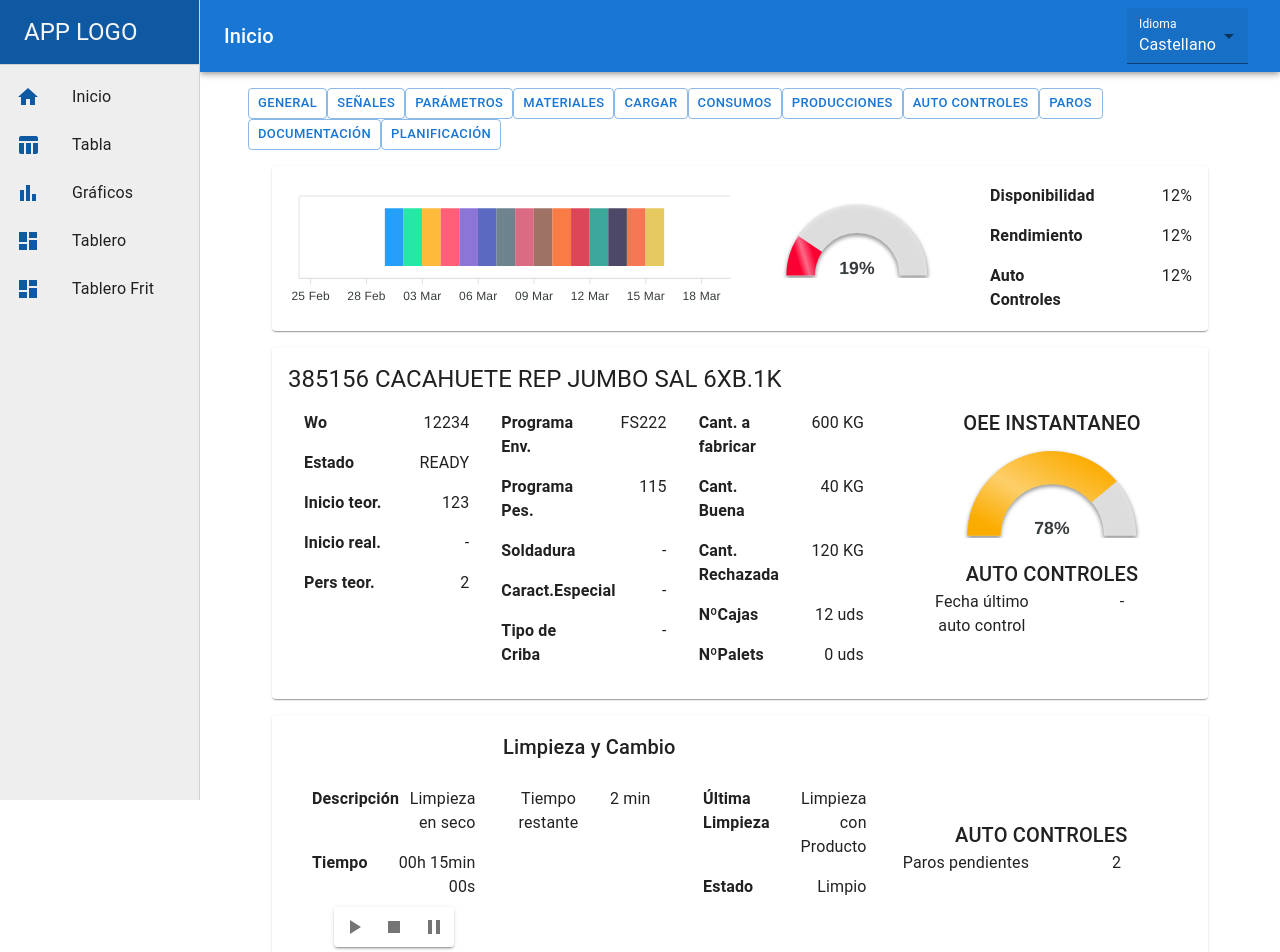
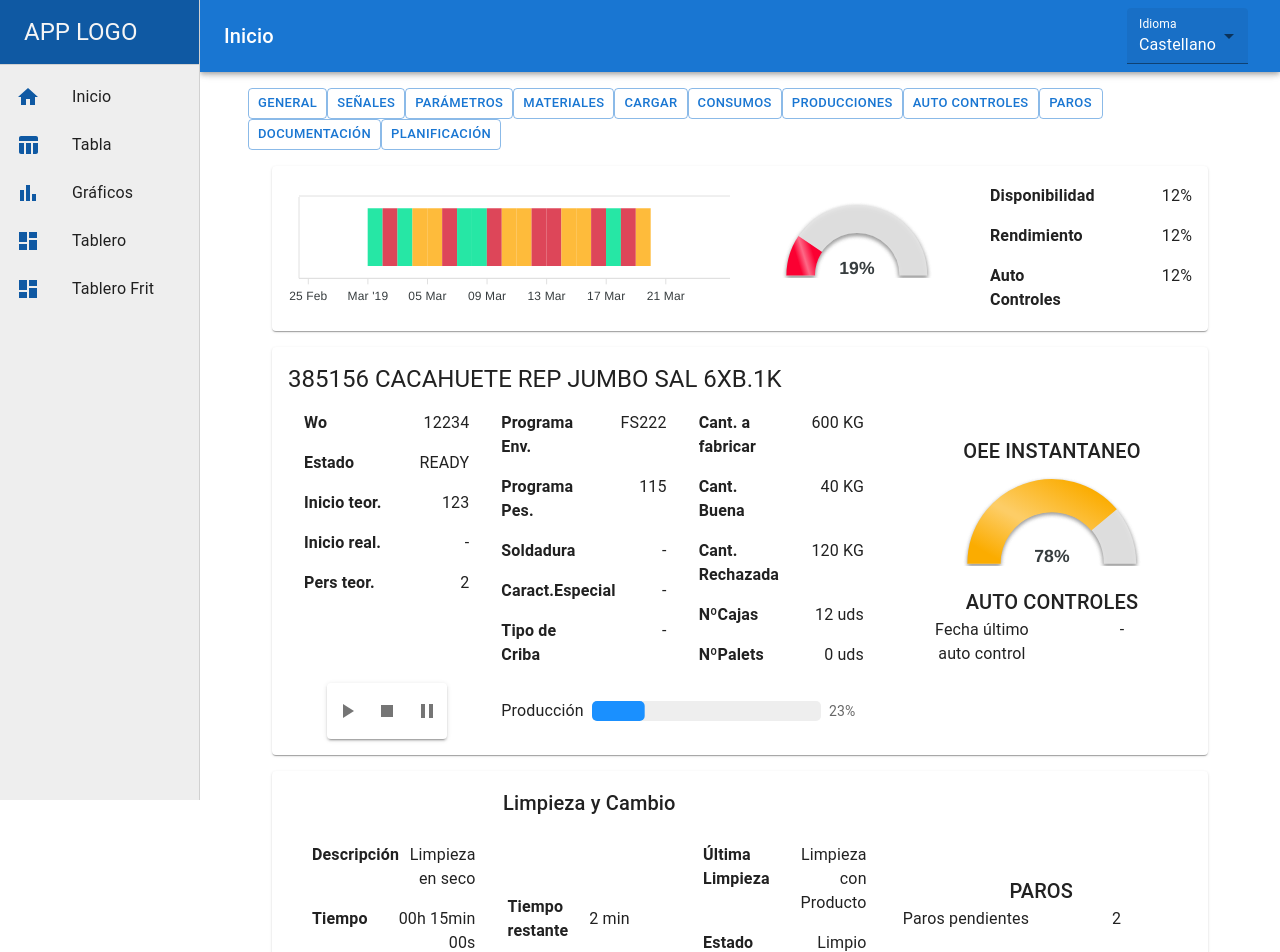
Before and after one commit to adrianamoni/matdemo, a React (Vite) app: page /frit-dashboard in a window 1280 px wide. Shown: the top 952 px of the page. Built offline with nearby package versions, Linux system fonts and the light colour scheme.

Commit message:
of detail, production buttons and linar progress

```diff
--- a/src/components/Dashboard.jsx
+++ b/src/components/Dashboard.jsx
@@ -24,6 +24,7 @@ import { ExpandMore } from "@mui/icons-material";
 import HalfDoughnut from "../widgets/halfDoughnut/HalfDoughnut";
 import { blue, green, orange, red } from "@mui/material/colors";
 import { Link } from "react-router-dom";
+import Text from "./../languages/Text";
 
 const Item = styled(Paper)(({ theme }) => ({
   ...theme.typography.body2,
@@ -60,7 +61,7 @@ const CardItem = ({ color, line }) => {
             <Grid container alignItems="center">
               <Grid item xs={6}>
                 <Typography variant="h6" gutterBottom>
-                  <strong>Producto</strong>
+                  <strong>{Text({ tid: "product" })}</strong>
                 </Typography>
               </Grid>
               <Grid item xs={6}>
@@ -70,7 +71,7 @@ const CardItem = ({ color, line }) => {
               </Grid>
               <Grid item xs={6}>
                 <Typography variant="h6" gutterBottom>
-                  <strong>Orden</strong>
+                  <strong>{Text({ tid: "order" })}</strong>
                 </Typography>
               </Grid>
               <Grid item xs={6}>
--- a/src/components/FritDashboard.jsx
+++ b/src/components/FritDashboard.jsx
@@ -24,9 +24,12 @@ import PauseIcon from "@mui/icons-material/Pause";
 import Timeline from "../widgets/timeline/Timeline";
 import Text from "./../languages/Text";
 import { useParams } from "react-router-dom";
+import LineProgress from "../widgets/progress/LineProgress";
+import useWindowSize from "./customHooks/UseWindowsSize";
 
 const FritDashboard = () => {
   let { slug } = useParams();
+  const { width } = useWindowSize();
 
   const ofDetailNav = [
     "General",
@@ -345,12 +348,54 @@ const FritDashboard = () => {
                         </ListItem>
                       </List>
                     </Grid>
+                    <Grid
+                      item
+                      container
+                      xs={12}
+                      sm={12}
+                      md={12}
+                      lg={4}
+                      justifyContent={"center"}
+                    >
+                      <ButtonGroup
+                        variant="contained"
+                        size="small"
+                        aria-label="large button group"
+                      >
+                        <IconButton>
+                          <PlayArrowIcon />
+                        </IconButton>
+                        <IconButton>
+                          <StopIcon />
+                        </IconButton>
+                        <IconButton>
+                          <PauseIcon />
+                        </IconButton>
+                      </ButtonGroup>
+                    </Grid>
+                    <Grid
+                      item
+                      container
+                      xs={12}
+                      sm={12}
+                      md={12}
+                      lg={8}
+                      justifyContent={"center"}
+                      alignItems={"center"}
+                      sx={{ p: 2 }}
+                    >
+                      <Grid item xs={3}>
+                        {width < 550 ? "Prod." : Text({ tid: "production" })}
+                      </Grid>
+                      <Grid item xs={9}>
+                        <LineProgress value={23} />
+                      </Grid>
+                    </Grid>
                   </Grid>
                 </Grid>
 
-                <Grid item xs={12} md={4} sx={{ padding: 2 }}>
-                  <Grid container>
-                    <Grid container item>
+                <Grid item container xs={12} md={4} sx={{ padding: 2 }}>
+                  <Grid container item xs={12}>
                     <Grid item xs={12}>
                       <Typography align="center" variant="h6" component="h6">
                         OEE INSTANTANEO
@@ -360,7 +405,7 @@ const FritDashboard = () => {
                       <HalfDoughnut value={[78]} />
                     </Grid>
                   </Grid>
-                    <Grid container item align="center">
+                  <Grid container align="center" item xs={12}>
                     <Grid item xs={12}>
                       <Typography variant="h6" component="h6">
                         AUTO CONTROLES
@@ -374,7 +419,6 @@ const FritDashboard = () => {
                     </Grid>
                     <Grid item xs={6}>
                       -
-                      </Grid>
                     </Grid>
                   </Grid>
                 </Grid>
@@ -449,11 +493,14 @@ const FritDashboard = () => {
                       xs={12}
                       sm={12}
                       md={4}
-                      align="center"
+                      alignItems="center"
+                      justifyContent="center"
                       sx={{ p: 2 }}
                     >
                       <Grid item xs={6}>
-                        <Typography>Tiempo restante</Typography>
+                        <Typography>
+                          <strong>Tiempo restante</strong>
+                        </Typography>
                       </Grid>
                       <Grid item xs={6}>
                         <Typography>2 min</Typography>
@@ -491,11 +538,11 @@ const FritDashboard = () => {
                     </Grid>
                   </Grid>
                 </Grid>
-                <Grid item xs={12} md={4}>
-                  <Grid container item align="center">
+                <Grid item xs={12} md={4} align="center">
+                  <Grid container item>
                     <Grid item xs={12}>
-                      <Typography align="center" variant="h6" component="h6">
-                        AUTO CONTROLES
+                      <Typography variant="h6" component="h6">
+                        PAROS
                       </Typography>
                     </Grid>
 
--- a/src/languages/en.js
+++ b/src/languages/en.js
@@ -29,6 +29,10 @@ const en = {
   interruptions: "Interruptions",
   documentation: "Documentation",
   planification: "Planification",
+  //
+  production: "Production",
+  product: "Product",
+  order: "Order",
 };
 
 export default en;
--- a/src/languages/es.js
+++ b/src/languages/es.js
@@ -29,6 +29,10 @@ const es = {
   interruptions: "Paros",
   documentation: "Documentación",
   planification: "Planificación",
+  //
+  production: "Producción",
+  product: "Producto",
+  order: "Orden",
 };
 
 export default es;
--- /dev/null
+++ b/src/widgets/progress/LineProgress.jsx
@@ -0,0 +1,35 @@
+import React from "react";
+import LinearProgress, {
+  linearProgressClasses,
+} from "@mui/material/LinearProgress";
+import { Box, styled, Typography } from "@mui/material";
+
+const StyledLinearProgress = styled(LinearProgress)(({ theme }) => ({
+  height: 20,
+  borderRadius: 5,
+  [`&.${linearProgressClasses.colorPrimary}`]: {
+    backgroundColor:
+      theme.palette.grey[theme.palette.mode === "light" ? 200 : 800],
+  },
+  [`& .${linearProgressClasses.bar}`]: {
+    borderRadius: 5,
+    backgroundColor: theme.palette.mode === "light" ? "#1a90ff" : "#308fe8",
+  },
+}));
+
+const LineProgress = ({ value }) => {
+  return (
+    <Box sx={{ display: "flex", alignItems: "center" }}>
+      <Box sx={{ width: "100%", mr: 1 }}>
+        <StyledLinearProgress variant="determinate" value={value || 0} />
+      </Box>
+      <Box sx={{ minWidth: 35 }}>
+        <Typography variant="body2" color="text.secondary">{`${Math.round(
+          value
+        )}%`}</Typography>
+      </Box>
+    </Box>
+  );
+};
+
+export default LineProgress;
--- a/src/widgets/timeline/Timeline.jsx
+++ b/src/widgets/timeline/Timeline.jsx
@@ -1,33 +1,19 @@
 import React from "react";
 import ReactApexChart from "react-apexcharts";
-const colors = [
-  "#008FFB",
-  "#00E396",
-  "#FEB019",
-  "#FF4560",
-  "#775DD0",
-  "#3F51B5",
-  "#546E7A",
-  "#D4526E",
-  "#8D5B4C",
-  "#F86624",
-  "#D7263D",
-  "#1B998B",
-  "#2E294E",
-  "#F46036",
-  "#E2C044",
-];
+const colors = ["#FEB019", "#00E396", "#D7263D"];
 const Timeline = () => {
   const series = [
     {
       name: "Whatever",
-      data: colors.map((item, i) => ({
+      data: [
+        1, 2, 3, 4, 5, 6, 7, 8, 9, 10, 11, 12, 13, 14, 15, 16, 17, 18, 19,
+      ].map((item, i) => ({
         x: "Code",
         y: [
           new Date(`2019-03-${i + 1}`).getTime(),
           new Date(`2019-03-${i + 2}`).getTime(),
         ],
-        fillColor: item,
+        fillColor: colors[(Math.random() * colors.length) | 0],
       })),
     },
   ];
@@ -73,3 +59,19 @@ const Timeline = () => {
 };
 
 export default Timeline;
+
+/*   "#008FFB",
+  "#00E396",
+  "#FEB019",
+  "#FF4560",
+  "#775DD0",
+  "#3F51B5",
+  "#546E7A",
+  "#D4526E",
+  "#8D5B4C",
+  "#F86624",
+  "#D7263D",
+  "#1B998B",
+  "#2E294E",
+  "#F46036",
+  "#E2C044", */
```
Lines whose indentation alone changed are shown as unchanged.
